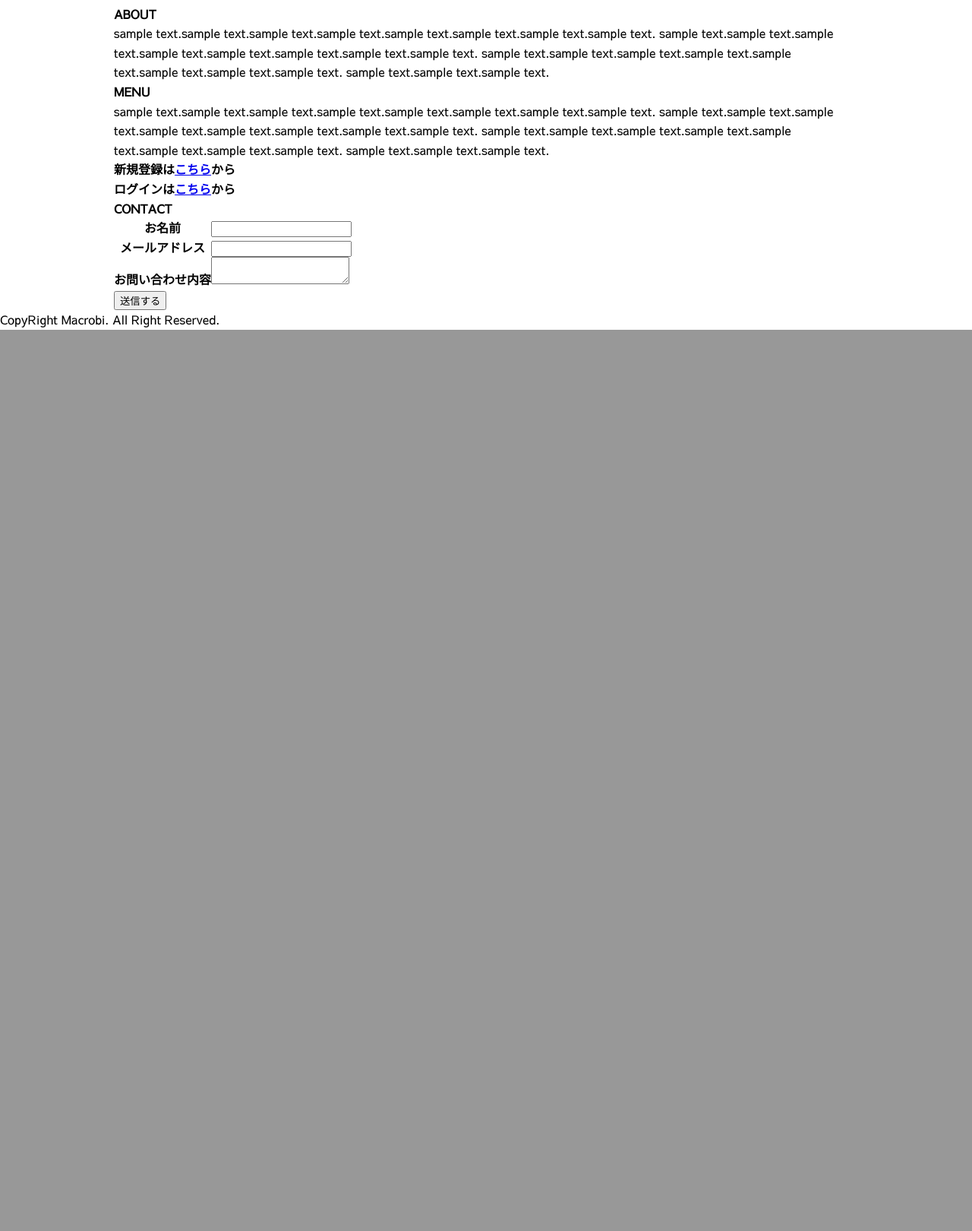
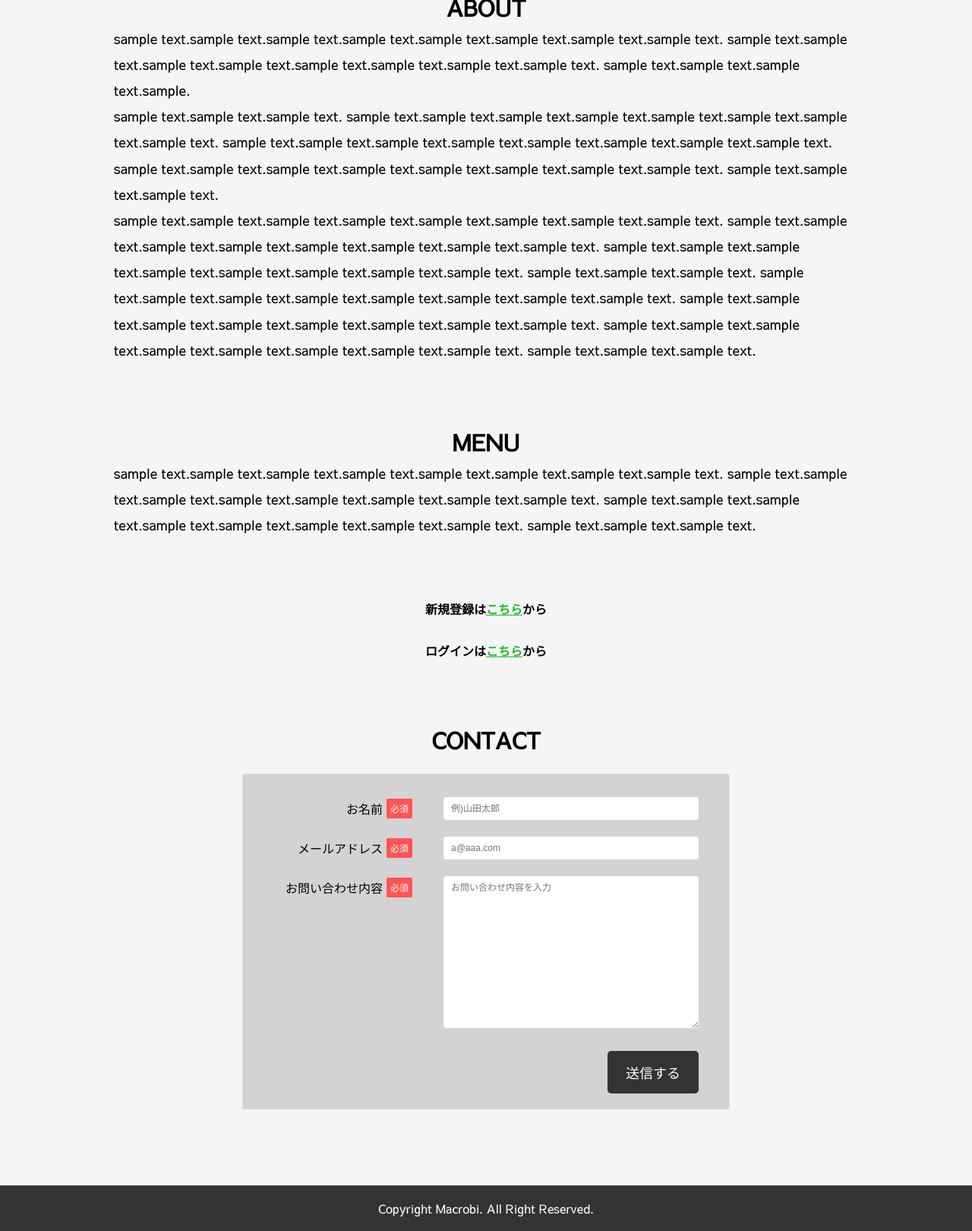
Before and after one commit to centerRyo/Macrobi, a PHP site: page / in a window 1280 px wide. Shown: the part 731-2351 px from the top of the page at 76% size. Before the commit the page ends 1165 px from the top, so only its background shows below. Run offline with PHP 8.4, Linux system fonts and the light colour scheme.

Commit message:
htmlは完成

```diff
--- a/app.css
+++ b/app.css
@@ -1,6 +1,7 @@
 /* ===============================
 base
 =============================== */
+
 body {
     font-family: 'Sawarabi Gothic', sans-serif;
     line-height: 1.6;
@@ -11,16 +12,18 @@ body {
     margin: 0 auto;
 }
 
+
 /* ===============================
 ヘッダー
 =============================== */
+
 .header {
     overflow: hidden;
     height: 80px;
 }
 
 .header h1 {
-    font-size: 28px;
+    font-size: 30px;
     line-height: 80px;
     float: left;
     margin-left: 15px;
@@ -34,7 +37,7 @@ body {
 
 .top-img {
     width: 100%;
-    height: 650px;
+    height: 550px;
     object-fit: cover;
 }
 
@@ -44,6 +47,7 @@ body {
     height: 80px;
     position: relative;
 }
+
 #top-nav ul {
     width: 100%;
     height: 100%;
@@ -53,7 +57,7 @@ body {
     font-size: 14px;
     float: left;
     list-style-type: none;
-    margin-left: 15px;
+    margin-left: 20px;
     padding: 5px 10px;
     line-height: 80px;
 }
@@ -68,3 +72,141 @@ body {
     color: #1dbb2a;
     transition: .5s transform;
 }
+
+
+/* ===============================
+メイン
+=============================== */
+
+.main {
+    background: #f6f5f5;
+    padding-bottom: 80px;
+}
+
+#about,
+#menu,
+#contact {
+    margin-top: 80px;
+}
+
+.title {
+    font-size: 30px;
+    text-align: center;
+}
+
+#about p {
+    line-height: 1.9;
+    font-size: 18px;
+}
+
+#menu p {
+    line-height: 1.9;
+    font-size: 18px;
+}
+
+.regist {
+    margin-top: 80px;
+}
+
+.regist h1 {
+    margin-bottom: 30px;
+    text-align: center;
+}
+
+.regist h1 a {
+    color: #1dbb2a;
+}
+
+.contact-container {
+    width: 600px;
+    margin: 20px auto;
+    border-radius: 3px;
+    border: 1px solid #ddd;
+    padding: 20px;
+    background: #d4d3d3;
+    vertical-align: middle;
+    overflow: hidden;
+}
+
+.contact__list {
+    border-radius: 3px;
+    padding: 10px 20px;
+    overflow: hidden;
+}
+
+.contact__list label {
+    margin-bottom: 0;
+    text-align: right;
+    width: 30%;
+    float: left;
+    padding-right: 15px;
+    padding-left: 15px;
+    line-height: 30px;
+}
+
+.contact__list .required {
+    margin-left: 5px;
+    color: #fff;
+    font-size: 12px;
+    background: #ff5454;
+    border-radius: 2px;
+    padding: 5px;
+    box-sizing: border-box;
+    position: relative;
+    top: -2px;
+}
+
+.contact__list input[type="text"] {
+    display: block;
+    float: right;
+    width: 60%;
+    height: 30px;
+    padding: 5px 10px;
+    box-sizing: border-box;
+    font-size: 12px;
+    color: #555;
+    border: none;
+    border-radius: 4px;
+}
+
+.contact__list textarea {
+    display: block;
+    float: right;
+    width: 60%;
+    height: 200px;
+    padding: 5px 10px;
+    box-sizing: border-box;
+    font-size: 12px;
+    color: #555;
+    border: none;
+    border-radius: 4px;
+}
+
+#contact button {
+    font-size: 18px;
+    padding: 15px 10px;
+    border: none;
+    color: #fff;
+    background: #333;
+    border-radius: 5px;
+    float: right;
+    position: relative;
+    right: 20px;
+    margin-top: 20px;
+    width: 120px;
+}
+
+
+/* ===============================
+フッター
+=============================== */
+
+.footer {
+    width: 100%;
+    height: 60px;
+    background: #333;
+    color: #fff;
+    text-align: center;
+    font-size: 16px;
+    line-height: 60px;
+}
--- a/index.php
+++ b/index.php
@@ -21,10 +21,24 @@
     </header>
 
     <main class="main">
-        <img class="top-img" src="images/salad.jpg" alt="ヒーローバナー">
+        <img class="top-img" src="images/food-3270461_1920.jpg" alt="ヒーローバナー">
         <section id="about" class="site-width">
             <h1 class="title">ABOUT</h1>
             <p>
+                sample text.sample text.sample text.sample text.sample text.sample text.sample text.sample text.
+                sample text.sample text.sample text.sample text.sample text.sample text.sample text.sample text.
+                sample text.sample text.sample text.sample.<br>
+                sample text.sample text.sample text.
+                sample text.sample text.sample text.sample text.sample text.sample text.sample text.sample text.
+                sample text.sample text.sample text.sample text.sample text.sample text.sample text.sample text.
+                sample text.sample text.sample text.sample text.sample text.sample text.sample text.sample text.
+                sample text.sample text.sample text.
+            </p>
+            <p>
+                sample text.sample text.sample text.sample text.sample text.sample text.sample text.sample text.
+                sample text.sample text.sample text.sample text.sample text.sample text.sample text.sample text.
+                sample text.sample text.sample text.sample text.sample text.sample text.sample text.sample text.
+                sample text.sample text.sample text.
                 sample text.sample text.sample text.sample text.sample text.sample text.sample text.sample text.
                 sample text.sample text.sample text.sample text.sample text.sample text.sample text.sample text.
                 sample text.sample text.sample text.sample text.sample text.sample text.sample text.sample text.
@@ -41,32 +55,34 @@
                 sample text.sample text.sample text.
             </p>
         </section>
-        <section class="site-width">
+
+        <section class="site-width regist">
             <h1>新規登録は<a href="signup.php">こちら</a>から</h1>
             <h1>ログインは<a href="login.php">こちら</a>から</h1>
         </section>
-        <section class="site-width">
+
+        <section id="contact" class="site-width">
+            <h1 class="title">CONTACT</h1>
             <form method="post">
-                <h1 class="title">CONTACT</h1>
-                <table>
-                        <tr>
-                            <th>お名前</th>
-                            <td><input type="text" name="name"></td>
-                        </tr>
-                        <tr>
-                            <th>メールアドレス</th>
-                            <td><input type="text" name="email"></td>
-                        </tr>
-                        <tr>
-                            <th>お問い合わせ内容</th>
-                            <td><textarea name="comment"></textarea></td>
-                        </tr>
-                </table>
-                <input type="submit" value="送信する">
+                <section class="contact-container">
+                    <div class="contact__list">
+                        <label>お名前<span class="required">必須</span></label>
+                        <input type="text" name="name" placeholder="例)山田太郎" value="">
+                    </div>
+                    <div class="contact__list">
+                        <label>メールアドレス<span class="required">必須</span></label>
+                        <input type="text" name="email" placeholder="a@aaa.com" value="">
+                    </div>
+                    <div class="contact__list">
+                        <label>お問い合わせ内容<span class="required">必須</span></label>
+                        <textarea name="comment" placeholder="お問い合わせ内容を入力"></textarea>
+                    </div>
+                    <button type="submit">送信する</button>
+                </section>
             </form>
         </section>
     </main>
 
-    <footer class="footer">CopyRight Macrobi. All Right Reserved.</footer>
+    <footer class="footer">Copyright Macrobi. All Right Reserved.</footer>
 </body>
 </html>
```
